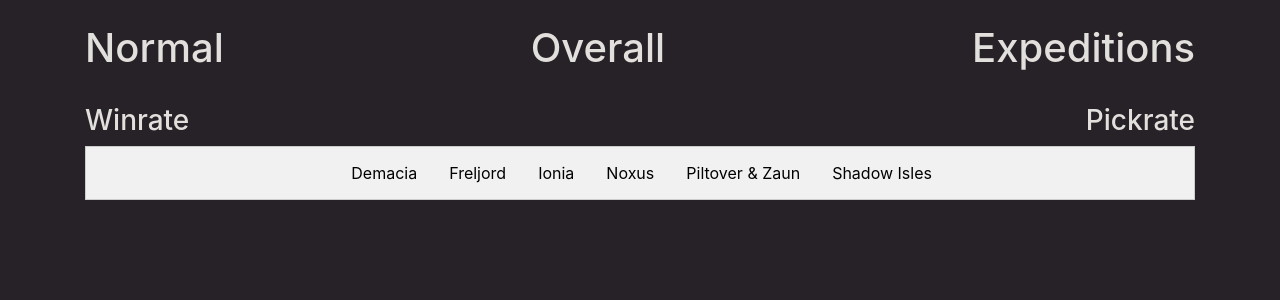
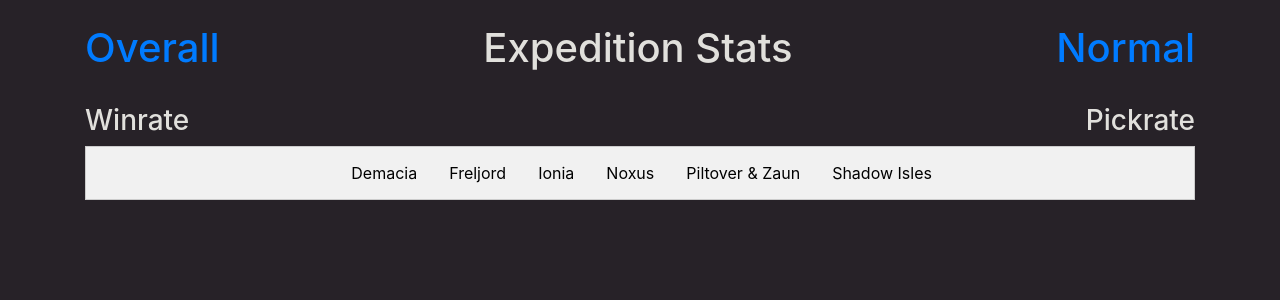
Before and after one commit to sjuery/LoROverseer, a Django app: page /stats/expeditions in a window 1280 px wide. Shown: the part 56-356 px from the top of the page. Run offline with Django 3.2, Linux system fonts and the light colour scheme; data that the repository does not hold is empty; some libraries are stand-ins or nearby versions.

Commit message:
Cleaned up the top part of region winrates

```diff
--- a/lorOverseer/urls.py
+++ b/lorOverseer/urls.py
@@ -24,7 +24,7 @@
 
 urlpatterns = [
     path('', stat_views.Overall, name='stats'),
-    path('stats/', stat_views.Overall, name='normalStats'),
+    path('stats/', stat_views.Overall, name='overallStats'),
     path('stats/normal', stat_views.Normal, name='normalStats'),
     path('stats/expeditions', stat_views.Expedition, name='expeditionStats'),
     path('stats/games/', UserGameListView.as_view(), name='games'),
--- a/stats/templates/stats/expedition.html
+++ b/stats/templates/stats/expedition.html
@@ -2,9 +2,9 @@
 {% load mathfilters %}
 {% block content %}
 	<!-- Tab links -->
-	<h1 style="text-align: center; float: left">Normal</h1>
-	<h1 style="text-align: center; float: right">Expeditions</h1>
-	<h1 style="text-align: center;">Overall</h1>
+	<h1 style="text-align: center; float: left"><a href="{% url 'overallStats' %}">Overall</a></h1>
+	<h1 style="text-align: center; float: right"><a href="{% url 'normalStats' %}">Normal</a></h1>
+	<h1 style="text-align: center;">Expedition Stats</h1>
 	<br>
 	<h3 style="text-align: left; float: left">Winrate</h1>
 	<h3 style="text-align: right;">Pickrate</h1>
--- a/stats/templates/stats/normal.html
+++ b/stats/templates/stats/normal.html
@@ -2,9 +2,9 @@
 {% load mathfilters %}
 {% block content %}
 	<!-- Tab links -->
-	<h1 style="text-align: center; float: left">Normal</h1>
-	<h1 style="text-align: center; float: right">Expeditions</h1>
-	<h1 style="text-align: center;">Overall</h1>
+	<h1 style="text-align: center; float: left"><a href="{% url 'expeditionStats' %}">Expeditions</a></h1>
+	<h1 style="text-align: center; float: right"><a href="{% url 'overallStats' %}">Overall</a></h1>
+	<h1 style="text-align: center;">Normal Stats</h1>
 	<br>
 	<h3 style="text-align: left; float: left">Winrate</h1>
 	<h3 style="text-align: right;">Pickrate</h1>
--- a/stats/templates/stats/overall.html
+++ b/stats/templates/stats/overall.html
@@ -2,9 +2,9 @@
 {% load mathfilters %}
 {% block content %}
 	<!-- Tab links -->
-	<h1 style="text-align: center; float: left">Normal</h1>
-	<h1 style="text-align: center; float: right">Expeditions</h1>
-	<h1 style="text-align: center;">Overall</h1>
+	<h1 style="text-align: center; float: left"><a href="{% url 'expeditionStats' %}">Expeditions</a></h1>
+	<h1 style="text-align: center; float: right"><a href="{% url 'normalStats' %}">Normal</a></h1>
+	<h1 style="text-align: center;">Overall Stats</h1>
 	<br>
 	<h3 style="text-align: left; float: left">Winrate</h1>
 	<h3 style="text-align: right;">Pickrate</h1>
```
